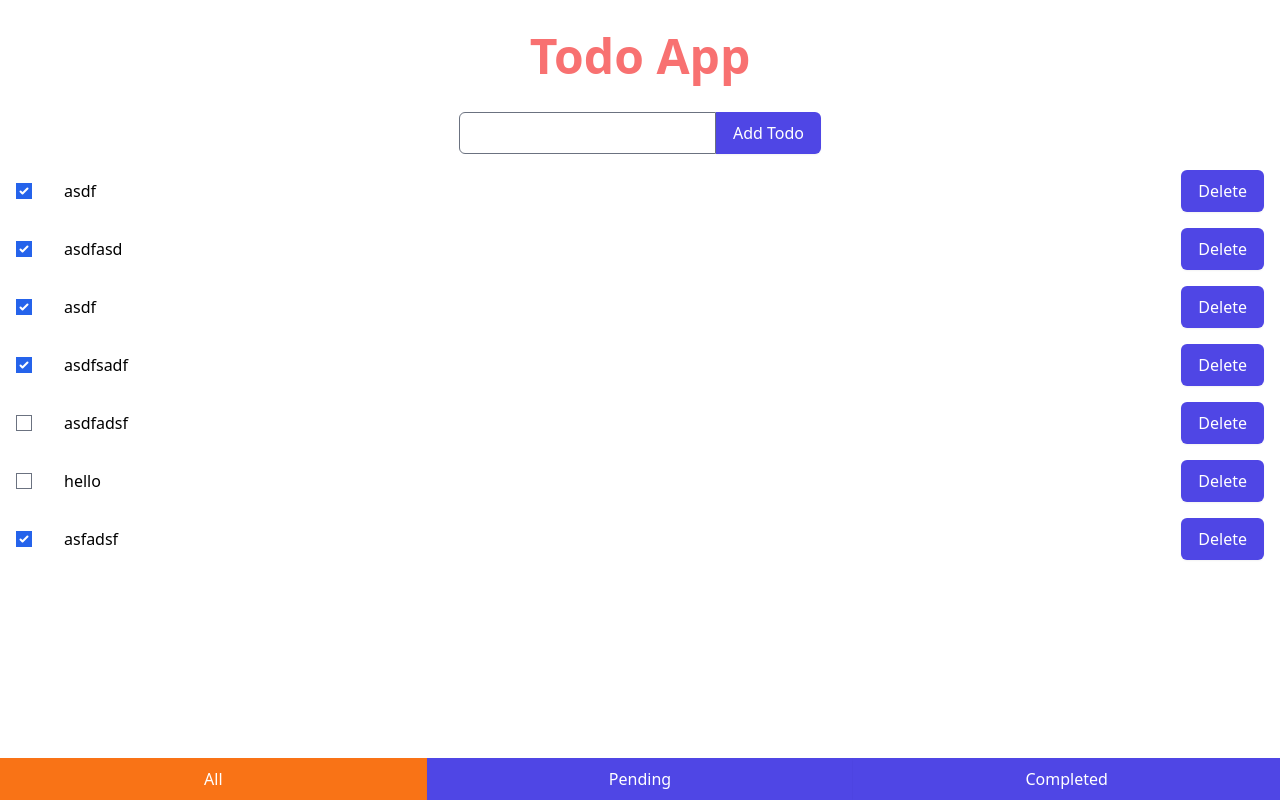
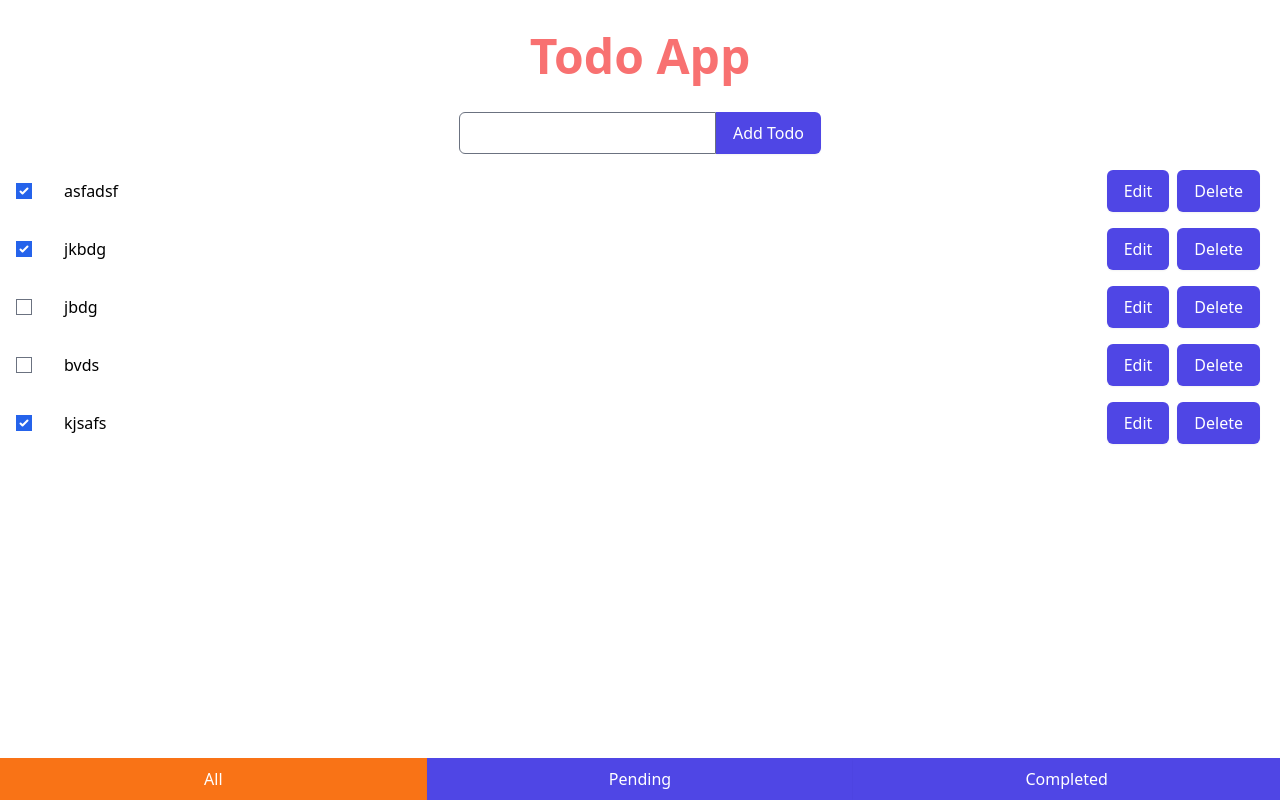
Before and after one commit to the-special-character/nordic_fs, a React app: page / in a window 1280 px wide. Built offline with nearby package versions, Linux system fonts and the light colour scheme; data requests are answered from the project's data file.

Commit message:
me today

```diff
--- a/db.json
+++ b/db.json
@@ -1,39 +1,29 @@
 {
   "todoList": [
-    {
-      "text": "asdf",
-      "isDone": true,
-      "id": 2
-    },
-    {
-      "text": "asdfasd",
-      "isDone": true,
-      "id": 4
-    },
-    {
-      "text": "asdf",
-      "isDone": true,
-      "id": 6
-    },
-    {
-      "text": "asdfsadf",
-      "isDone": true,
-      "id": 7
-    },
-    {
-      "text": "asdfadsf",
-      "isDone": false,
-      "id": 9
-    },
-    {
-      "text": "hello",
-      "isDone": false,
-      "id": 10
-    },
     {
       "text": "asfadsf",
       "isDone": true,
       "id": 11
+    },
+    {
+      "text": "jkbdg",
+      "isDone": true,
+      "id": 12
+    },
+    {
+      "text": "jbdg",
+      "isDone": false,
+      "id": 13
+    },
+    {
+      "text": "bvds",
+      "isDone": false,
+      "id": 14
+    },
+    {
+      "text": "kjsafs",
+      "isDone": true,
+      "id": 15
     }
   ]
 }
--- a/src/todo/TodoItem.jsx
+++ b/src/todo/TodoItem.jsx
@@ -9,10 +9,14 @@
         checked={item.isDone}
         onChange={() => toggleComplete(item)}
       />
-      <p className="flex-1 px-8">{item.text}</p>
-      <button type="button" className="btn" onClick={() => deleteTodo(item)}>
+      <p className="flex-1 px-8 ">{item.text}</p>
+      <button type="button" className="btn mx-1" onClick={() => editTodo(item)}>
+        Edit
+      </button>
+      <button type="button" className="btn mx-1" onClick={() => deleteTodo(item)}>
         Delete
       </button>
+
     </div>
   );
 }
```
